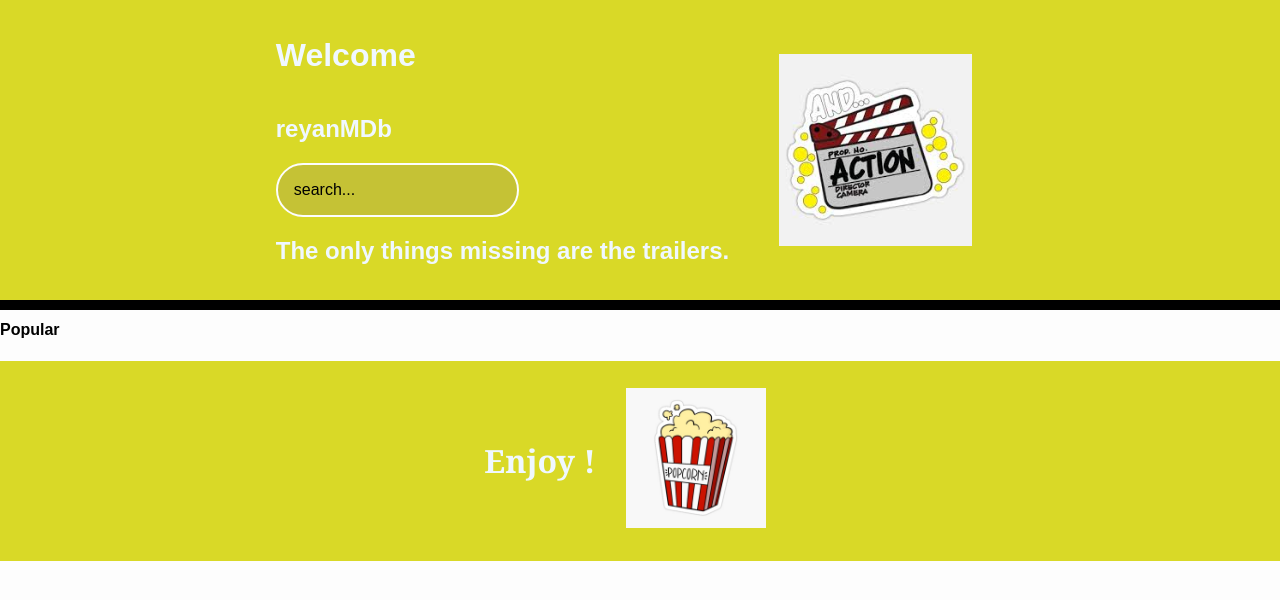
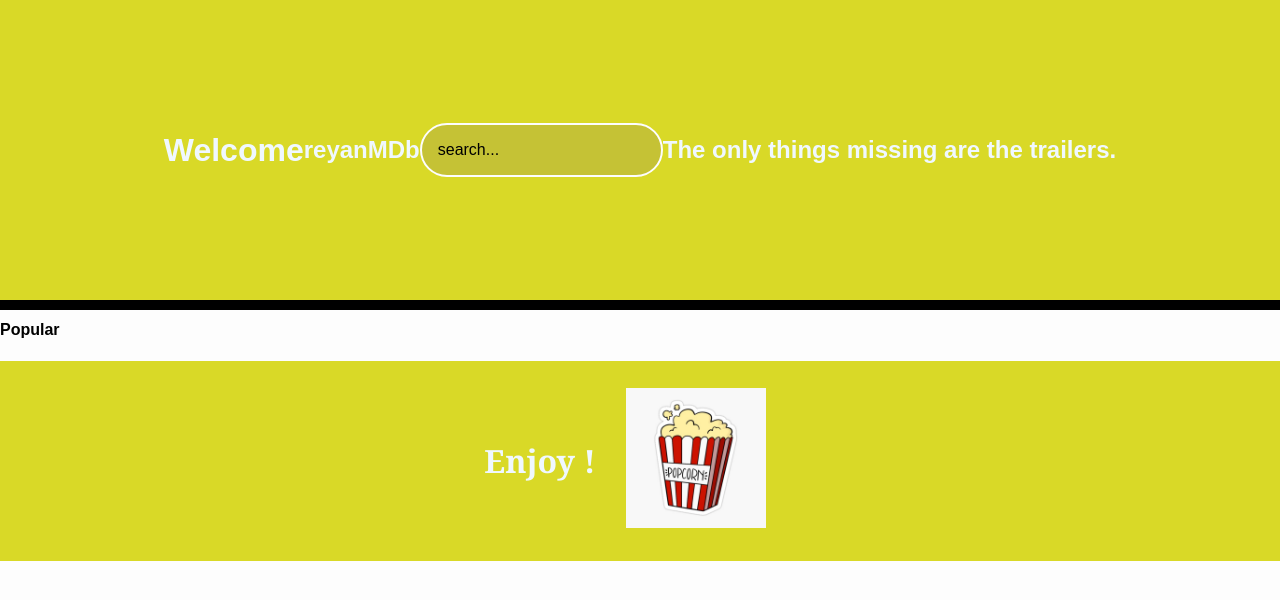
Before and after one commit to maveric07/IEEE-LEAD-3.0.github.io, a plain HTML site: page index.html in a window 1280 px wide. Drawn offline with Linux system fonts and the light colour scheme; no server answers.

Commit message:
Update index.html

```diff
--- a/index.html
+++ b/index.html
@@ -1,4 +1,4 @@
-<!DOCTYPE html>
+ <!DOCTYPE html>
 <html lang="en">
 <head>
     <meta charset="UTF-8">
@@ -9,17 +9,12 @@
 </head>
 <body>
     <header>
-        <div class="action">
             <h1>Welcome</h1>
         <h2>reyanMDb</h2>
         <form id="form">
             <input type="text" id="search" class="search"placeholder="search...">
         </form>
         <div><h2>The only things missing are the trailers.</h2></div>
-    </div>
-    <div class="action">
-        <img src="action2.jpeg" alt="">
-    </div>
     </header>
     <h4>Popular</h4>
     <main id="main">
```
